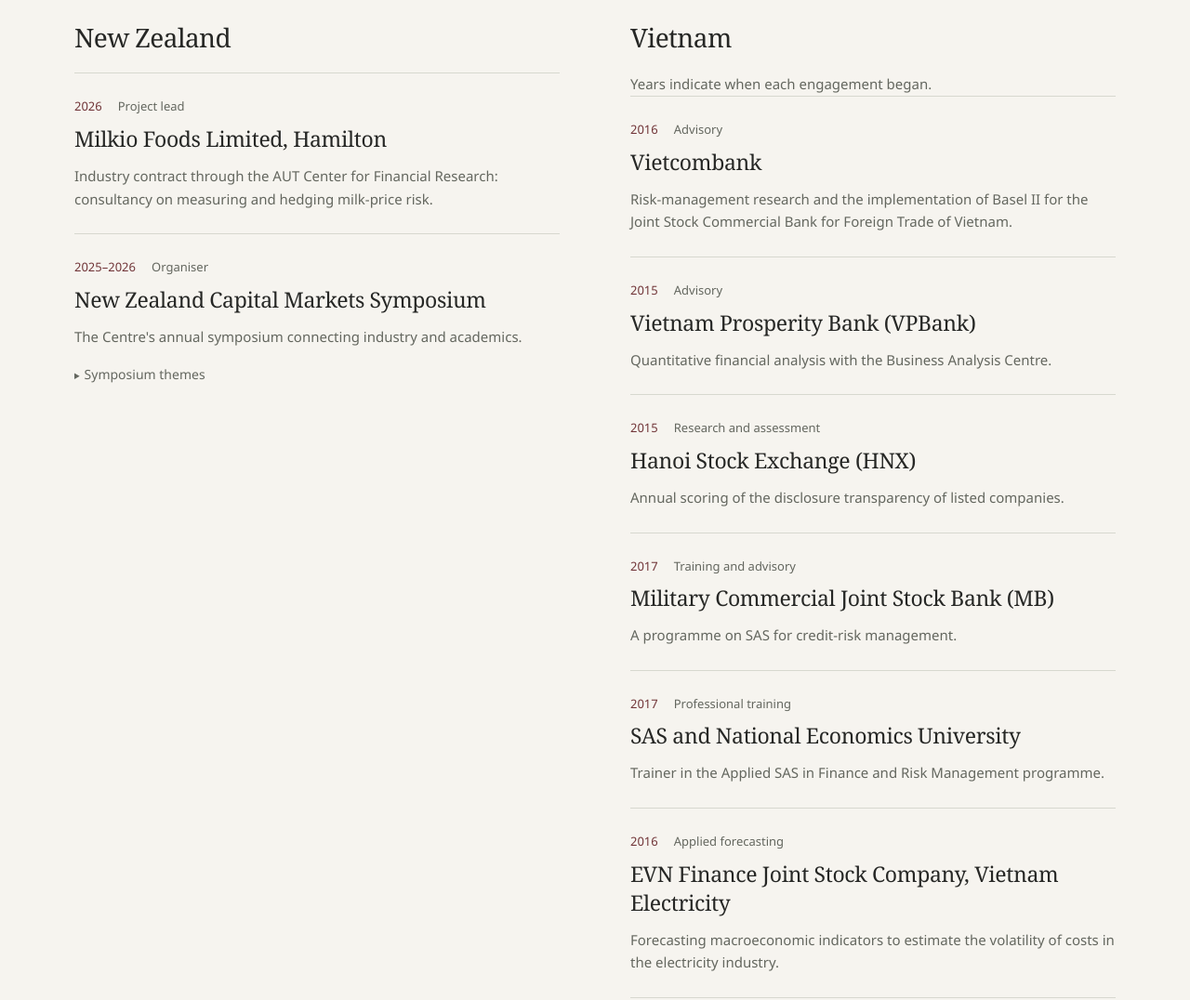
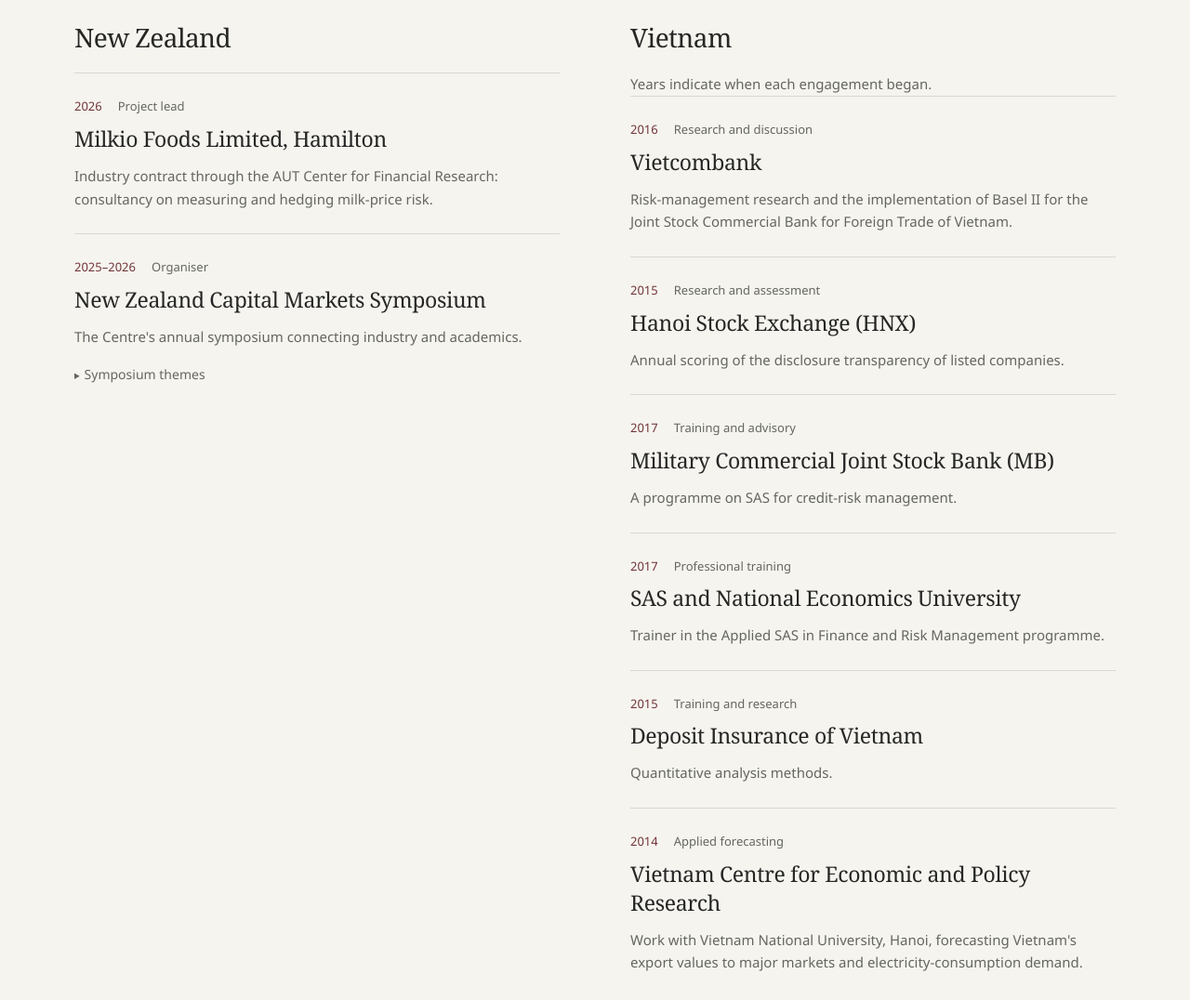
Before and after one commit to HarrisVu/HarrisVu.github.io, a plain HTML site: page index.html in a window 1280 px wide. Shown: the part 6160-7236 px from the top of the page at 93% size. Drawn offline with Linux system fonts and the light colour scheme.

Commit message:
Update Vietnam industry engagement entries

```diff
--- a/index.html
+++ b/index.html
@@ -510,12 +510,10 @@
           <h3 class="subsection-heading">Vietnam</h3>
           <p class="engagement-description">Years indicate when each engagement began.</p>
           <ul class="engagement-list">
-            <li class="engagement-item"><p class="engagement-meta"><span>2016</span><span>Advisory</span></p><h4>Vietcombank</h4><p class="engagement-description">Risk-management research and the implementation of Basel II for the Joint Stock Commercial Bank for Foreign Trade of Vietnam.</p></li>
-            <li class="engagement-item"><p class="engagement-meta"><span>2015</span><span>Advisory</span></p><h4>Vietnam Prosperity Bank (VPBank)</h4><p class="engagement-description">Quantitative financial analysis with the Business Analysis Centre.</p></li>
+            <li class="engagement-item"><p class="engagement-meta"><span>2016</span><span>Research and discussion</span></p><h4>Vietcombank</h4><p class="engagement-description">Risk-management research and the implementation of Basel II for the Joint Stock Commercial Bank for Foreign Trade of Vietnam.</p></li>
             <li class="engagement-item"><p class="engagement-meta"><span>2015</span><span>Research and assessment</span></p><h4>Hanoi Stock Exchange (HNX)</h4><p class="engagement-description">Annual scoring of the disclosure transparency of listed companies.</p></li>
             <li class="engagement-item"><p class="engagement-meta"><span>2017</span><span>Training and advisory</span></p><h4>Military Commercial Joint Stock Bank (MB)</h4><p class="engagement-description">A programme on SAS for credit-risk management.</p></li>
             <li class="engagement-item"><p class="engagement-meta"><span>2017</span><span>Professional training</span></p><h4>SAS and National Economics University</h4><p class="engagement-description">Trainer in the Applied SAS in Finance and Risk Management programme.</p></li>
-            <li class="engagement-item"><p class="engagement-meta"><span>2016</span><span>Applied forecasting</span></p><h4>EVN Finance Joint Stock Company, Vietnam Electricity</h4><p class="engagement-description">Forecasting macroeconomic indicators to estimate the volatility of costs in the electricity industry.</p></li>
             <li class="engagement-item"><p class="engagement-meta"><span>2015</span><span>Training and research</span></p><h4>Deposit Insurance of Vietnam</h4><p class="engagement-description">Quantitative analysis methods.</p></li>
             <li class="engagement-item"><p class="engagement-meta"><span>2014</span><span>Applied forecasting</span></p><h4>Vietnam Centre for Economic and Policy Research</h4><p class="engagement-description">Work with Vietnam National University, Hanoi, forecasting Vietnam&#x27;s export values to major markets and electricity-consumption demand.</p></li>
           </ul>
```
